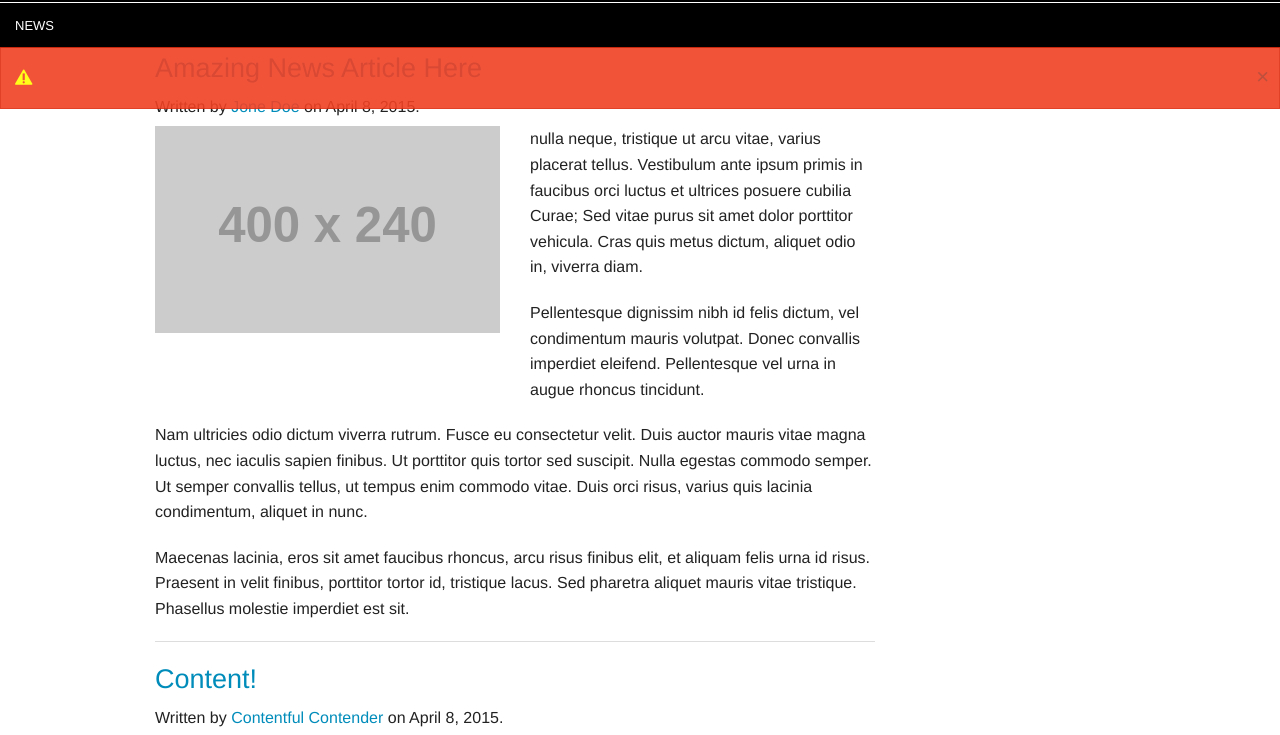
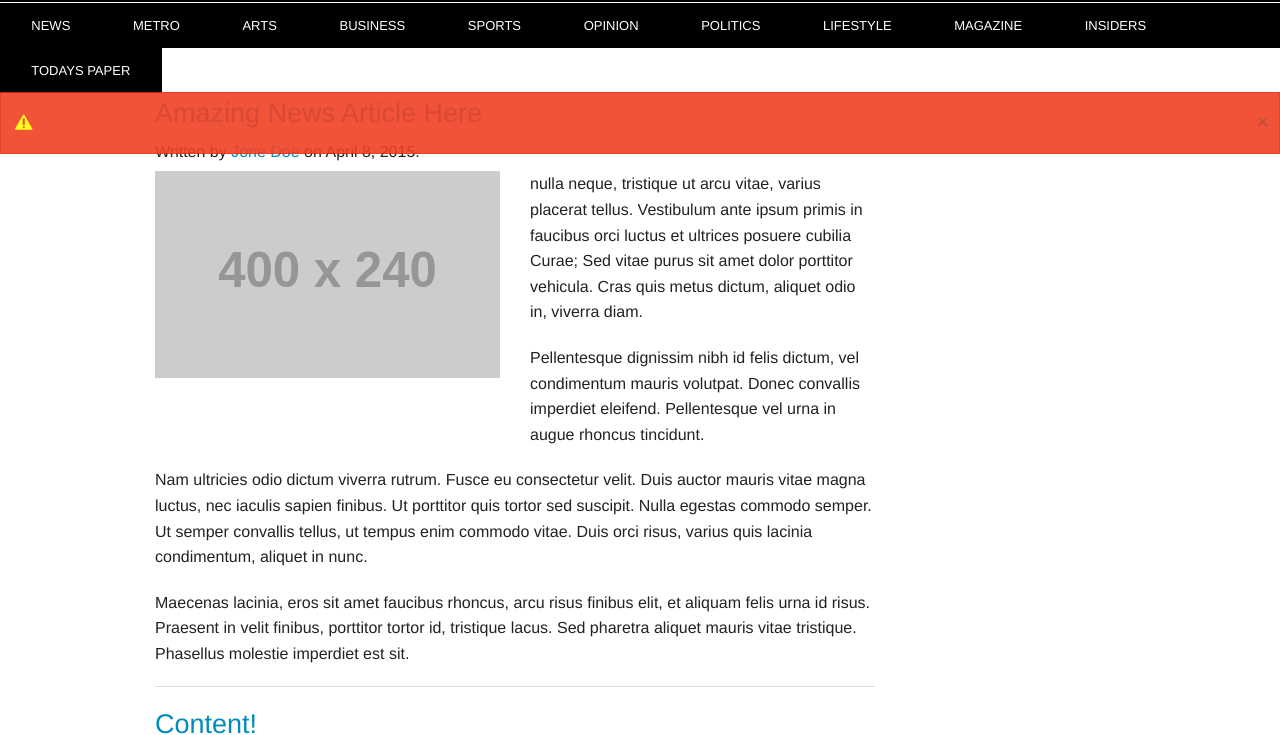
Before and after one commit to abrahamgrubin/SIBpartner-project, a website: page index.html in a window 1280 px wide. Shown: the part 58-793 px from the top of the page. Drawn offline with Linux system fonts and the light colour scheme; no server answers; placeholder pictures from the web are drawn by us.

Commit message:
desktop navbar nearly complete

```diff
--- a/css/style.css
+++ b/css/style.css
@@ -183,9 +183,13 @@
   top: 1px;
   background-color: black;
 }
+.top-bar a{
+  padding: 50px;
+}
 .sticky.fixed .top-bar{
   top: 0px;
 }
+
 i{
   color: yellow;
 }
--- a/index.html
+++ b/index.html
@@ -50,6 +50,16 @@
         <section class="top-bar-section">
           <ul class="left">
             <li><a href="#">NEWS</a></li>
+            <li><a href="#">METRO</a></li>
+            <li><a href="#">ARTS</a></li>
+            <li><a href="#">BUSINESS</a></li>
+            <li><a href="#">SPORTS</a></li>
+            <li><a href="#">OPINION</a></li>
+            <li><a href="#">POLITICS</a></li>
+            <li><a href="#">LIFESTYLE</a></li>
+            <li><a href="#">MAGAZINE</a></li>
+            <li><a href="#">INSIDERS</a></li>
+            <li><a href="#">TODAYS PAPER</a></li>
           </ul>
       </section>
       </nav>
```
Also changed, not shown: css/app.css.
